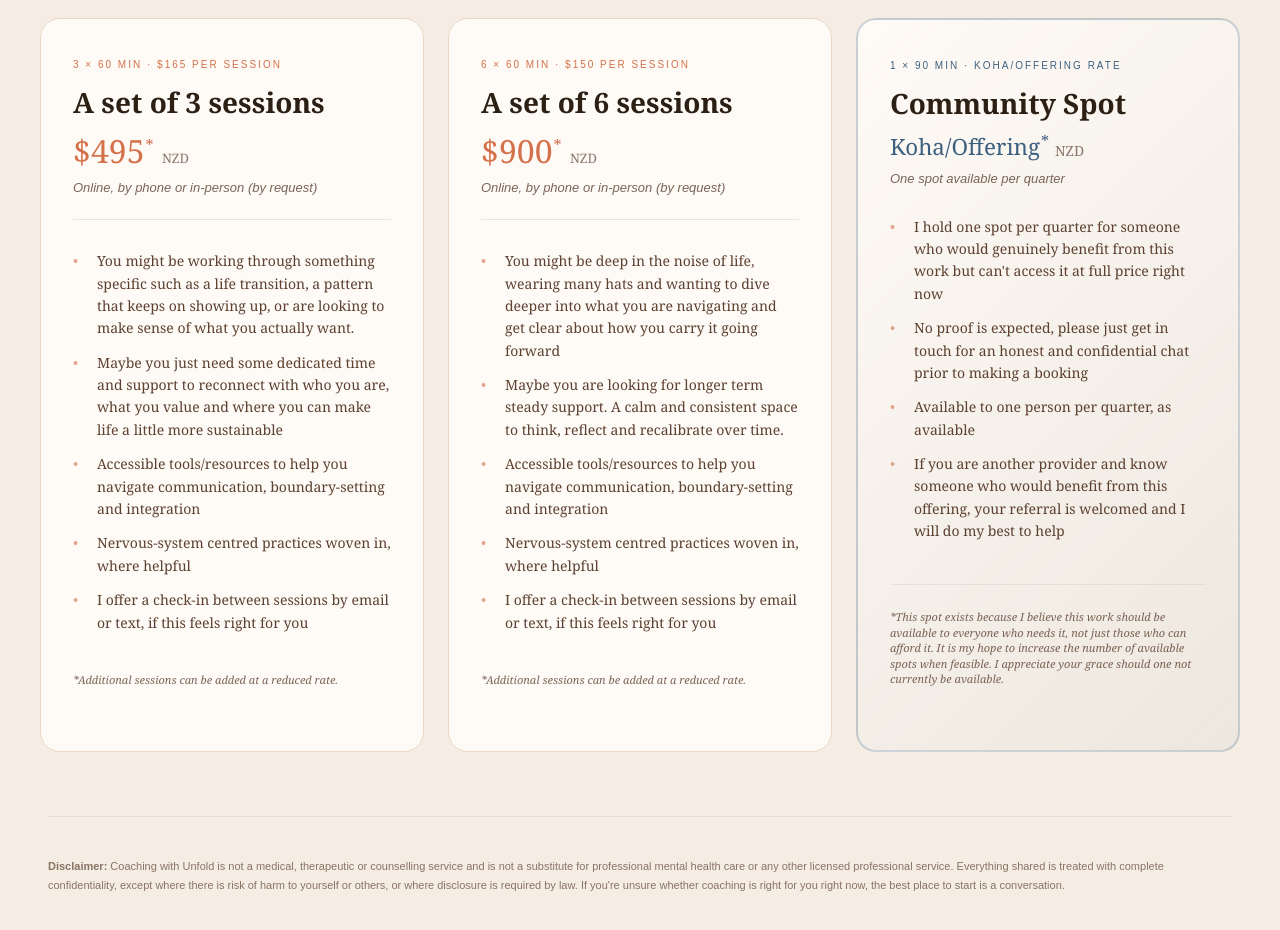
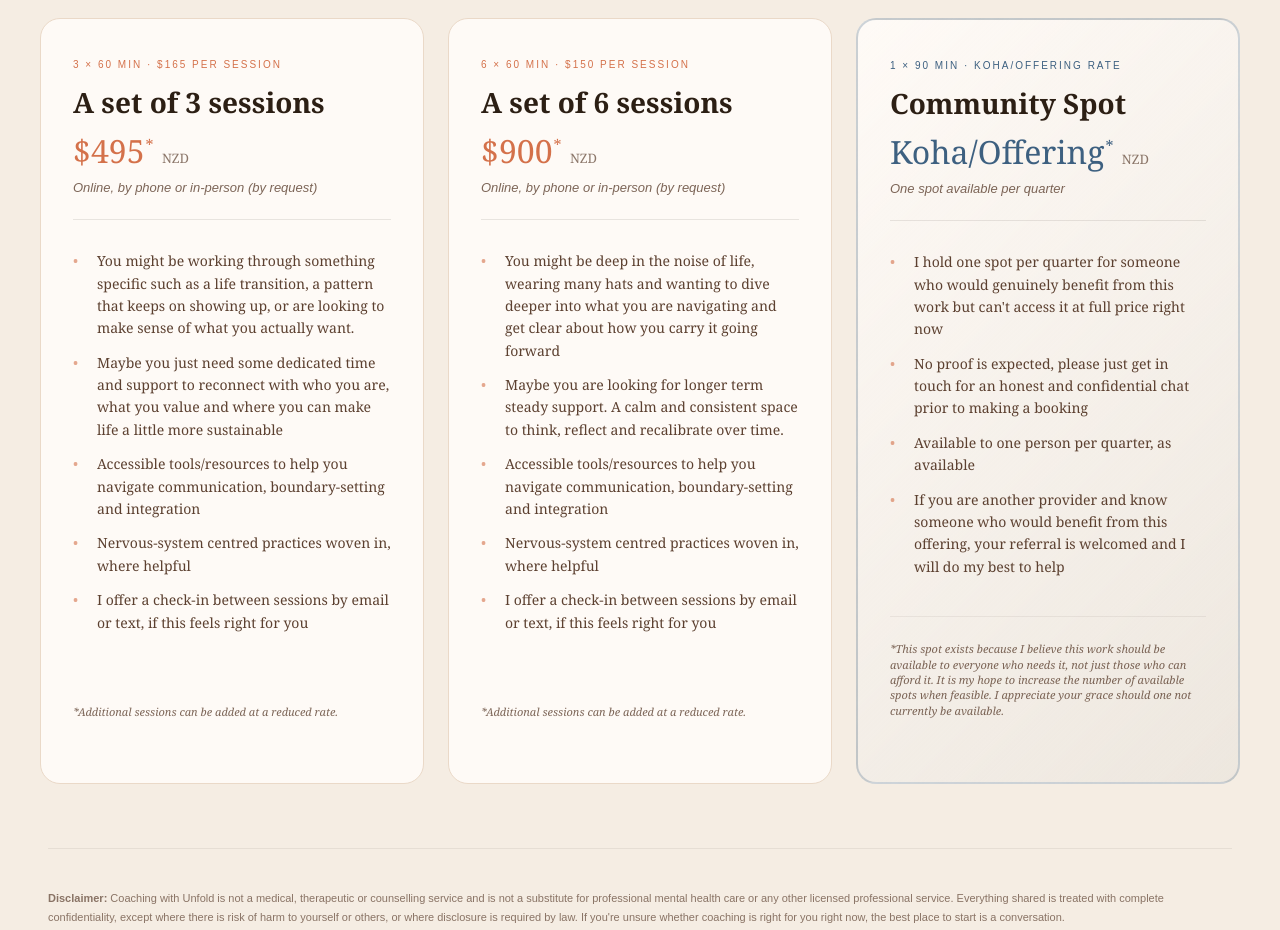
Before and after one commit to kelly541/unfoldcoachingwebsiterepo, a website: page coaching.html in a window 1280 px wide. Shown: the part 1320-2250 px from the top of the page. Drawn offline with Linux system fonts and the light colour scheme.

Commit message:
style: update Community Spot price styling and add layout divider in coaching.html

```diff
--- a/coaching.html
+++ b/coaching.html
@@ -772,8 +772,9 @@
         <div class="price-card" style="border: 2px solid rgba(61, 96, 128, 0.25); background: linear-gradient(135deg, var(--white) 0%, rgba(61, 96, 128, 0.04) 100%);">
           <p class="price-label" style="color: var(--slate);">1 × 90 min · Koha/Offering rate</p>
           <h3 class="price-name">Community Spot</h3>
-          <div class="price-amount" style="font-size: 1.4rem; color: var(--slate);">Koha/Offering<sup style="font-size: 16px; margin-left: 1px; color: var(--slate);">*</sup> <span style="font-size: 14px;">NZD</span></div>
+          <div class="price-amount" style="font-size: 32px; color: var(--slate);">Koha/Offering<sup style="font-size: 16px; margin-left: 1px; color: var(--slate);">*</sup> <span style="font-size: 13px;">NZD</span></div>
           <p style="font-family: Arial, sans-serif; font-size: 13px; color: var(--ink-light); opacity: 0.8; margin-top: -1rem; margin-bottom: 1.5rem; font-style: italic;">One spot available per quarter</p>
+          <div class="price-divider"></div>
           <ul class="price-features">
             <li>I hold one spot per quarter for someone who would genuinely benefit from this work but can't access it at full price right now</li>
             <li>No proof is expected, please just get in touch for an honest and confidential chat prior to making a booking</li>
```
